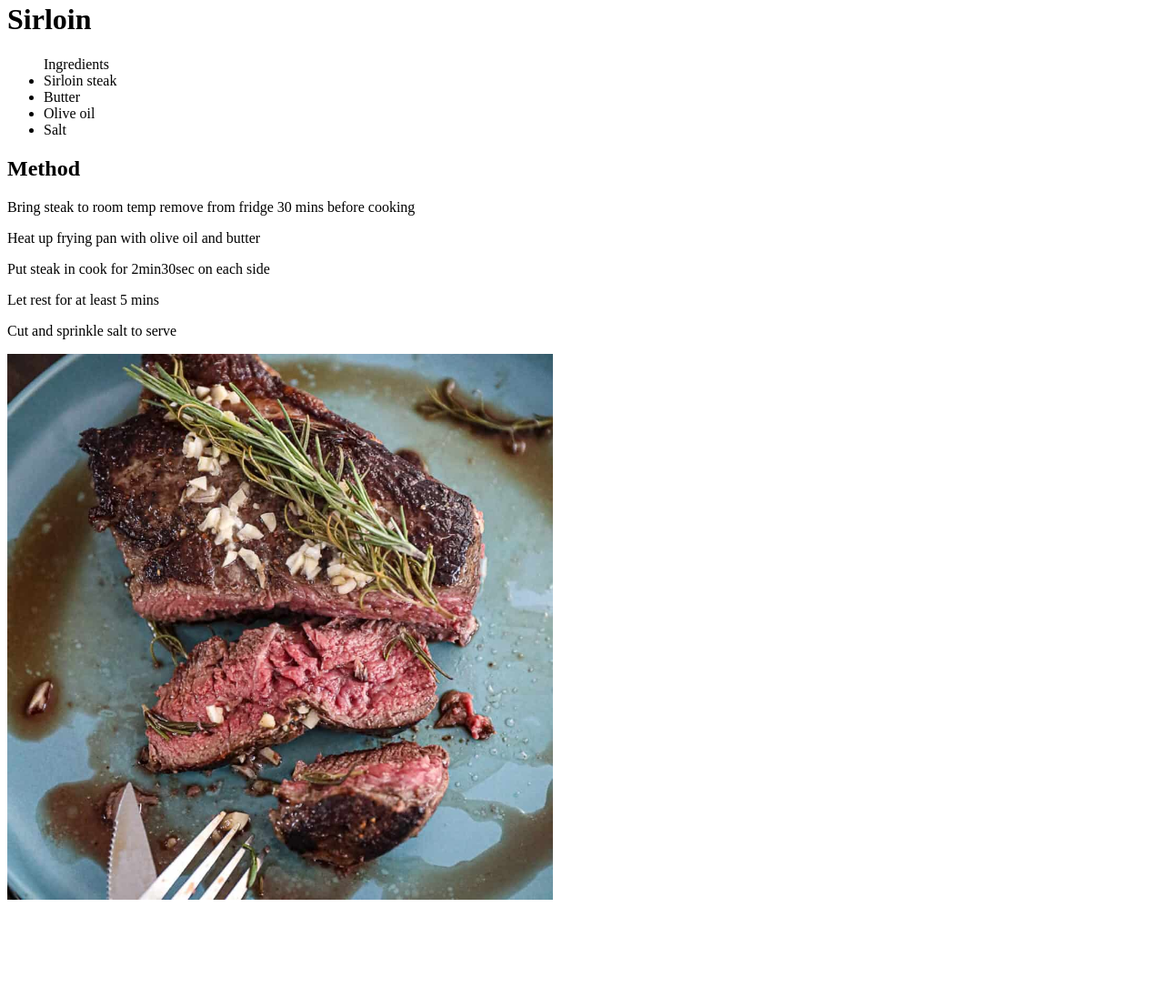
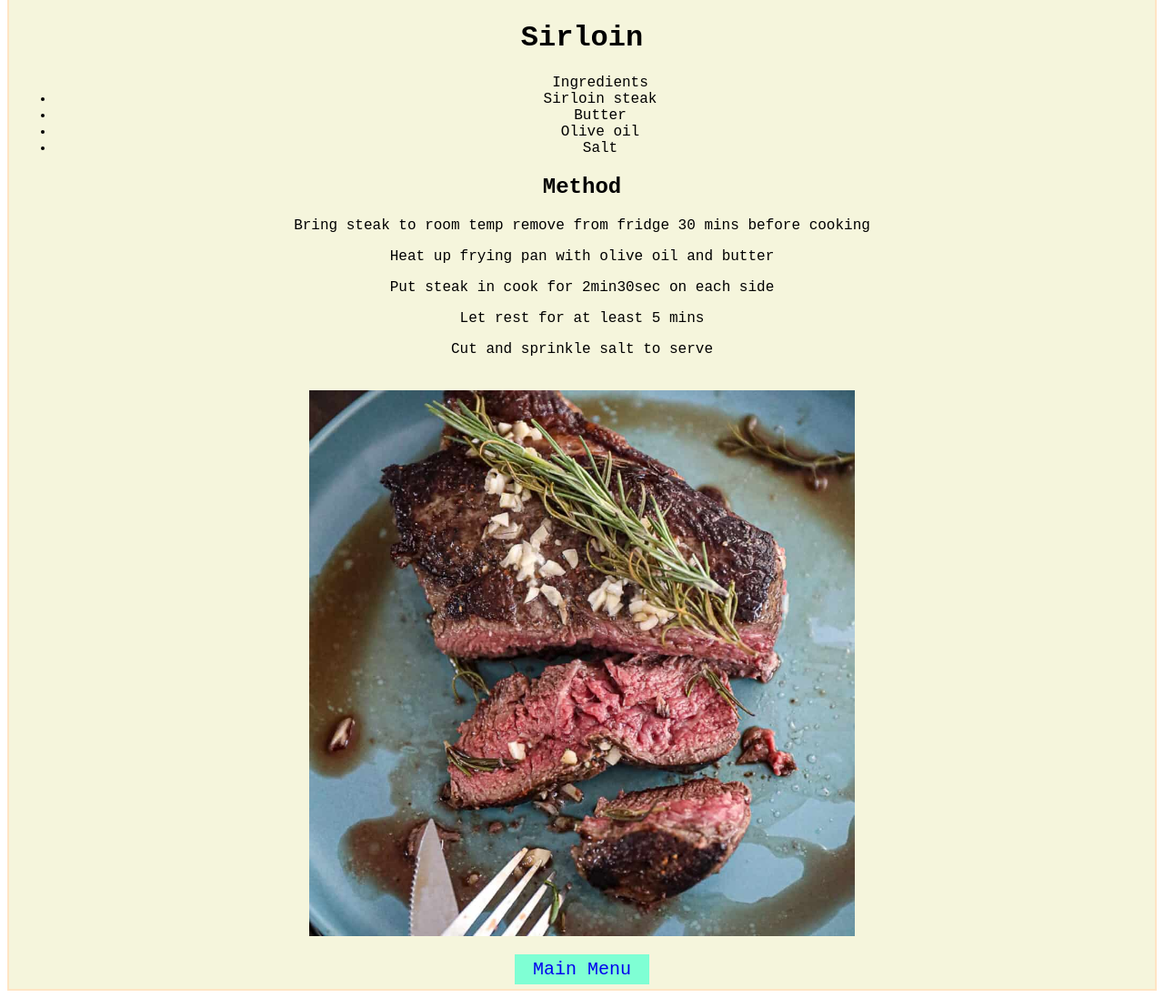
Before and after one commit to JCSAlearn/recipes, a plain HTML site: page recipes/sirloin.html in a window 1280 px wide. Shown: the part 18-1115 px from the top of the page at 91% size. Before the commit the page ends 1019 px from the top, so only its background shows below. Drawn offline with Linux system fonts and the light colour scheme.

Commit message:
Stylesheet created, basic styles created, main menu button added to recipes

```diff
--- a/recipes/sirloin.html
+++ b/recipes/sirloin.html
@@ -3,8 +3,10 @@
         <head>
             <meta charset="utf-8">
             <title>Sirloin</title>
+            <link rel="stylesheet" href="../style.css">
         </head>
         <body>
+            <div>
                 <h1>Sirloin</h1>
 
                 <ul>Ingredients
@@ -27,6 +29,8 @@
                 <p>Cut and sprinkle salt to serve</p>
 
                 <img src="./../img/sirloin.jpg" alt="super juicy piece of meat" width="600px">
-
+                <br>
+                <a href="../index.html">Main Menu</a>
+            </div>
         </body>
     </html>
--- /dev/null
+++ b/style.css
@@ -0,0 +1,22 @@
+body {
+    text-align: center;
+    font-family: 'Courier New', Courier, monospace;
+}
+
+a {
+    text-decoration: none;
+    padding: 5px 20px 5px 20px;
+    font-size: 20px;
+    background-color:aquamarine;
+}
+
+img {
+    margin: 20px;
+}
+
+div{
+    border: 2px solid bisque;
+    padding: 10px;
+    background-color: beige;
+
+}
```
Also changed, not shown: index.html (+3 -0 lines), recipes/nata.html (+5 -0 lines), recipes/sole.html (+5 -0 lines), recipes/tunaSalad.html (+5 -0 lines). Lines whose indentation alone changed are shown as unchanged.
